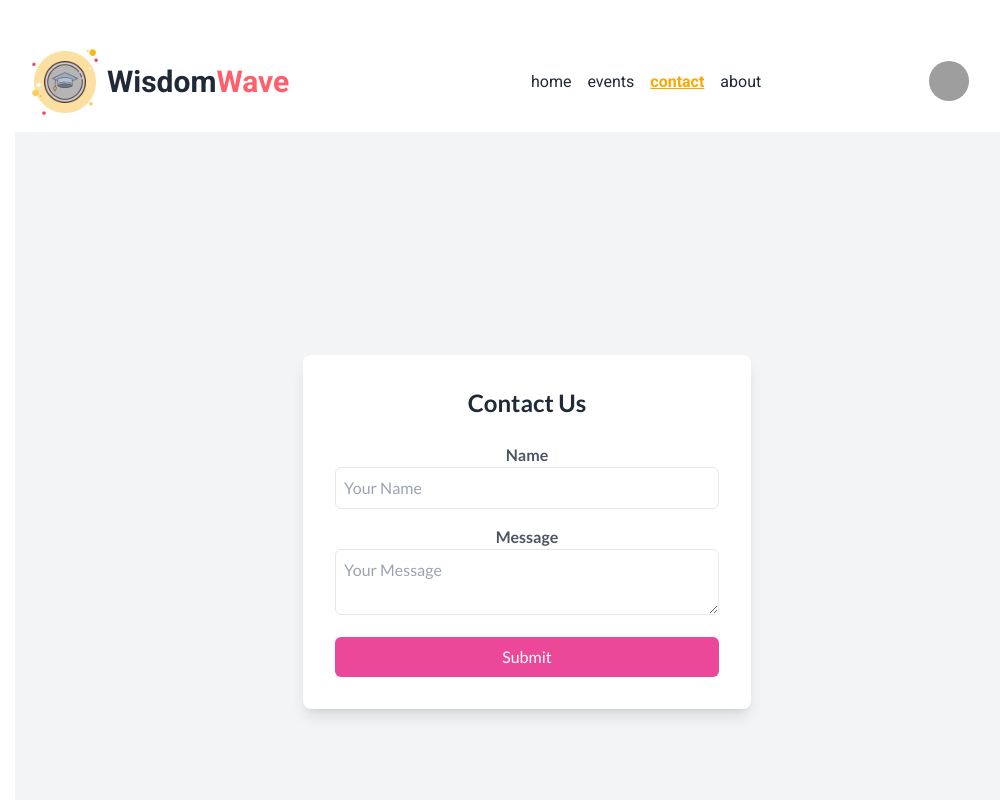
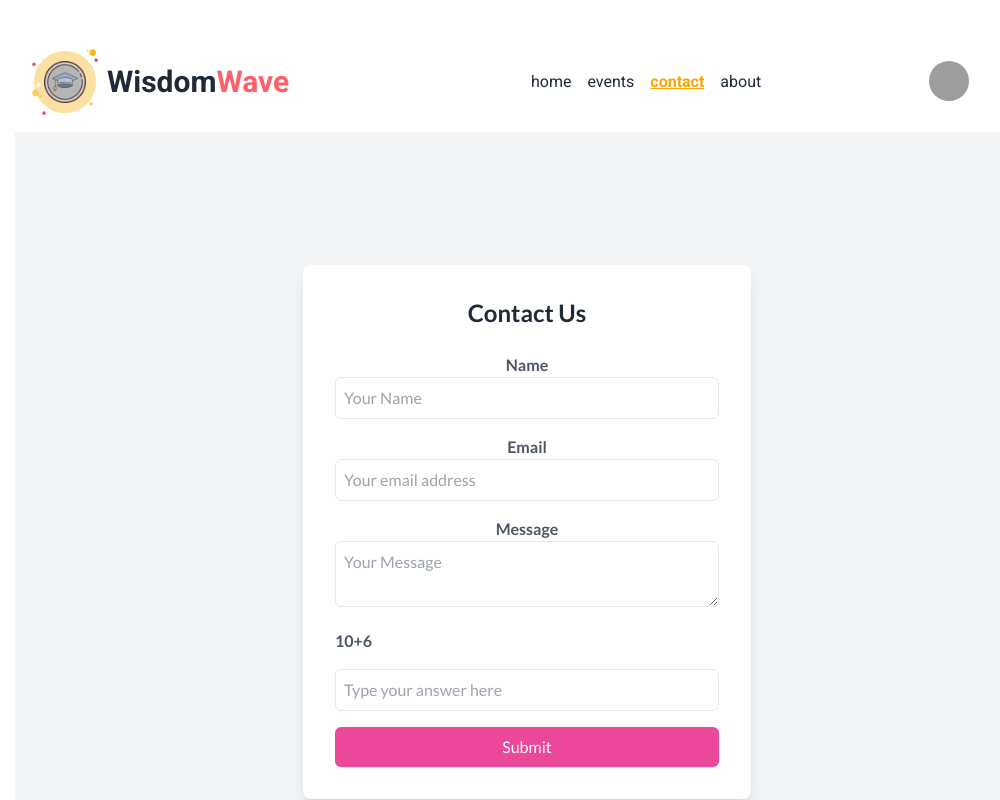
Before and after one commit to Jahid2121/wisdom-wave, a React (Vite) app: page /contact in a window 1280 px wide. Shown: the top 800 px of the page, without its empty margins (113-1113 px from the left). Built offline with nearby package versions, Linux system fonts and the light colour scheme; no server answers; sample sign-in values are in the browser's storage; grey boxes are pictures that could not be loaded.

Commit message:
Add about page content

```diff
--- a/index.html
+++ b/index.html
@@ -4,10 +4,20 @@
     <meta charset="UTF-8" />
     <link rel="icon" type="image/svg+xml" href="./src/assets/icons8-education-100.png" />
     <meta name="viewport" content="width=device-width, initial-scale=1.0" />
+<!-- aos package -->
+<link href="https://unpkg.com/aos@2.3.1/dist/aos.css" rel="stylesheet">
+
     <title>WisdomWave</title>
   </head>
   <body>
     <div id="root"></div>
     <script type="module" src="/src/main.jsx"></script>
+
+    <!-- aos package -->
+      <script src="https://unpkg.com/aos@next/dist/aos.js"></script>
+  <script>
+    AOS.init();
+  </script>
+
   </body>
 </html>
--- a/package.json
+++ b/package.json
@@ -10,12 +10,14 @@
     "preview": "vite preview"
   },
   "dependencies": {
+    "aos": "^2.3.4",
     "firebase": "^10.4.0",
     "localforage": "^1.10.0",
     "match-sorter": "^6.3.1",
     "react": "^18.2.0",
     "react-dom": "^18.2.0",
     "react-fast-marquee": "^1.6.1",
+    "react-hot-toast": "^2.4.1",
     "react-icons": "^4.11.0",
     "react-router-dom": "^6.16.0",
     "sort-by": "^1.2.0",
--- a/src/components/Faq/Faq.jsx
+++ b/src/components/Faq/Faq.jsx
@@ -1,7 +1,7 @@
 
 const Faq = () => {
     return (
-        <div className=" my-10">
+        <div data-aos="fade-up" className=" my-10">
             <h2 className="text-5xl ">FAQs</h2>
             <div className="bg-custom-orange-shade mt-2 h-2 w-52 mb-7  mx-auto ">
 
@@ -12,7 +12,7 @@ const Faq = () => {
             <div>
 
    {/* FAQ Item 1 */}
-  <div className="collapse collapse-arrow mb-3 bg-base-200">
+  <div  className="collapse collapse-arrow mb-3 bg-base-200">
     <input type="radio" name="my-accordion-2" />
     <div className="collapse-title text-xl font-medium">
     What types of events does your company manage?
--- a/src/components/Service/Service.jsx
+++ b/src/components/Service/Service.jsx
@@ -5,7 +5,7 @@ const Service = ({service}) => {
 
 
     return (
-        <div className="border shadow-xl hover:border-yellow-500 flex flex-col bg-blend-overlay w-[310px]">
+        <div data-aos="flip-left" className="border shadow-xl hover:border-yellow-500 flex flex-col bg-blend-overlay w-[310px]">
             <img className="w-full h-56" src={image} alt="" />
             <div className="flex mt-4">
             <div className="bg-custom-yellow h-13 w-2  "></div>
--- a/src/pages/About/About.jsx
+++ b/src/pages/About/About.jsx
@@ -1,10 +1,34 @@
 
-
+import learn from '../../assets/Humaaans - Graphs.png'
+import Navbar from '../../shared/Navbar/Navbar';
 
 const About = () => {
     return (
         <div>
-            <h3>About</h3>
+            <Navbar></Navbar>
+        <div className="bg-gray-100 py-16">
+
+            <div className="container mx-auto px-4">
+                <h2 className="text-4xl font-bold mb-8 text-center">About Us</h2>
+                <div className="bg-custom-Pink h-3 w-full my-5  "></div>
+                <div className="flex flex-col md:flex-row justify-center items-center space-y-6 md:space-y-0 md:space-x-12">
+                    <div className="max-w-md flex-shrink-0">
+                        <img src={learn} alt="About Us" className="w-full rounded-lg shadow-lg" />
+                    </div>
+                    <div className="max-w-xl text-center md:text-left">
+                        <p className="text-lg text-gray-700 mb-6">
+                            Welcome to London <span className='text-custom-Pink font-medium'>WisdomWave</span>, your dedicated partner in organizing exceptional educational and training events in the heart of London. We are passionate about fostering knowledge, inspiring growth, and facilitating connections within the vibrant educational community of London.
+                        </p>
+                        <p className="text-lg text-gray-700 mb-6">
+                            At London WisdomWave, we specialize in curating enriching learning experiences tailored for educators, trainers, and learners alike. Our team of dedicated professionals is committed to delivering seamless event management services, ensuring every educational initiative achieves its full potential.
+                        </p>
+                        <p className="text-lg text-gray-700 mb-6">
+                            Whether you are an educational institution, a training organization, or an individual learner, we invite you to explore our upcoming events. Join us in the exciting journey of continuous learning and skill enhancement. Let’s elevate education together.
+                        </p>
+                    </div>
+                </div>
+            </div>
+        </div>
         </div>
     );
 };
--- a/src/pages/Contact/Contact.jsx
+++ b/src/pages/Contact/Contact.jsx
@@ -1,10 +1,18 @@
 import React from "react";
 import Navbar from "../../shared/Navbar/Navbar";
+import toast, { Toaster } from "react-hot-toast";
 
 const Contact = () => {
+
+
+  const handleContact = () => {
+    toast.success('Successfully sent !')
+  }
+
   return (
    <>
     <Navbar/>
+    <Toaster/>
     <div className="min-h-screen font-Lato bg-gray-100 flex flex-col justify-center items-center">
       <div className="bg-white p-8 rounded-lg shadow-lg max-w-md w-full">
         <h2 className="text-2xl font-bold mb-6">Contact Us</h2>
@@ -19,6 +27,15 @@ const Contact = () => {
             />
           </div>
           <div>
+            <label className="block text-gray-600 font-semibold">Email</label>
+            <input
+              type="email"
+              className="w-full border rounded-md p-2 focus:outline-none focus:border-pink-500"
+              placeholder="Your email address"
+              required
+            />
+          </div>
+          <div>
 
           </div>
           <div>
@@ -29,7 +46,14 @@ const Contact = () => {
               required
             />
           </div>
-          <button
+          <label className="block text-left text-gray-600 font-semibold">10+6</label>
+          <input
+            type="email"
+            className="w-full border rounded-md p-2 focus:outline-none focus:border-pink-500"
+            placeholder="Type your answer here"
+            required
+          />
+          <button onClick={handleContact}
             type="submit"
             className="w-full bg-pink-500 text-white p-2 rounded-md hover:bg-pink-500 transition duration-300"
           >
--- a/src/pages/Login/Login.jsx
+++ b/src/pages/Login/Login.jsx
@@ -41,7 +41,6 @@ const Login = () => {
     }
     return (
         <div className='flex  justify-center mt-14 font-Lato'>
-
 
     <div className="flex-shrink-0 w-full max-w-sm shadow-2xl bg-base-100">
         <div className='flex justify-between'>
--- a/src/routes/Router.jsx
+++ b/src/routes/Router.jsx
@@ -7,8 +7,8 @@ import Register from "../pages/Register/Register";
 import PrivateRoutes from "./Private/PrivateRoutes";
 import ErrorPage from "../pages/ErrorPage/ErrorPage";
 import Events from "../pages/Events/Events";
+import Contact from "../pages/Contact/Contact";
 import About from "../pages/About/About";
-import Contact from "../pages/Contact/Contact";
 
 const router = createBrowserRouter([
   {
@@ -46,6 +46,10 @@ const router = createBrowserRouter([
         path: "/contact",
         element: <PrivateRoutes><Contact></Contact></PrivateRoutes>
       },
+      {
+        path: "/about",
+        element: <About></About>
+      },
 
       {
         path: "/service/:id",
--- a/src/shared/Banner/Banner.jsx
+++ b/src/shared/Banner/Banner.jsx
@@ -3,7 +3,7 @@ import '../Banner/Banner.css'; // Correct path to your CSS file
 
 const Banner = () => {
   return (
-    <div className="banner flex text-center flex-col justify-center">
+    <div  className="banner flex text-center flex-col justify-center" data-aos="zoom-in-down">
          <h1 className='text-6xl text-white mb-2'>Welcome to <span className='text-orange-500 font-bold'>WisdomWave</span></h1>
         <p className='text-2xl text-white mb-4'>Empowering Minds, Inspiring Futures</p>
         <button className="btn mx-auto bg-orange-500 border-0 text-white ">More About Us</button>
```
Also changed, not shown: src/assets/Humaaans - Graphs.png (added), 1 other file (tests, documents, lock files or other folders).
